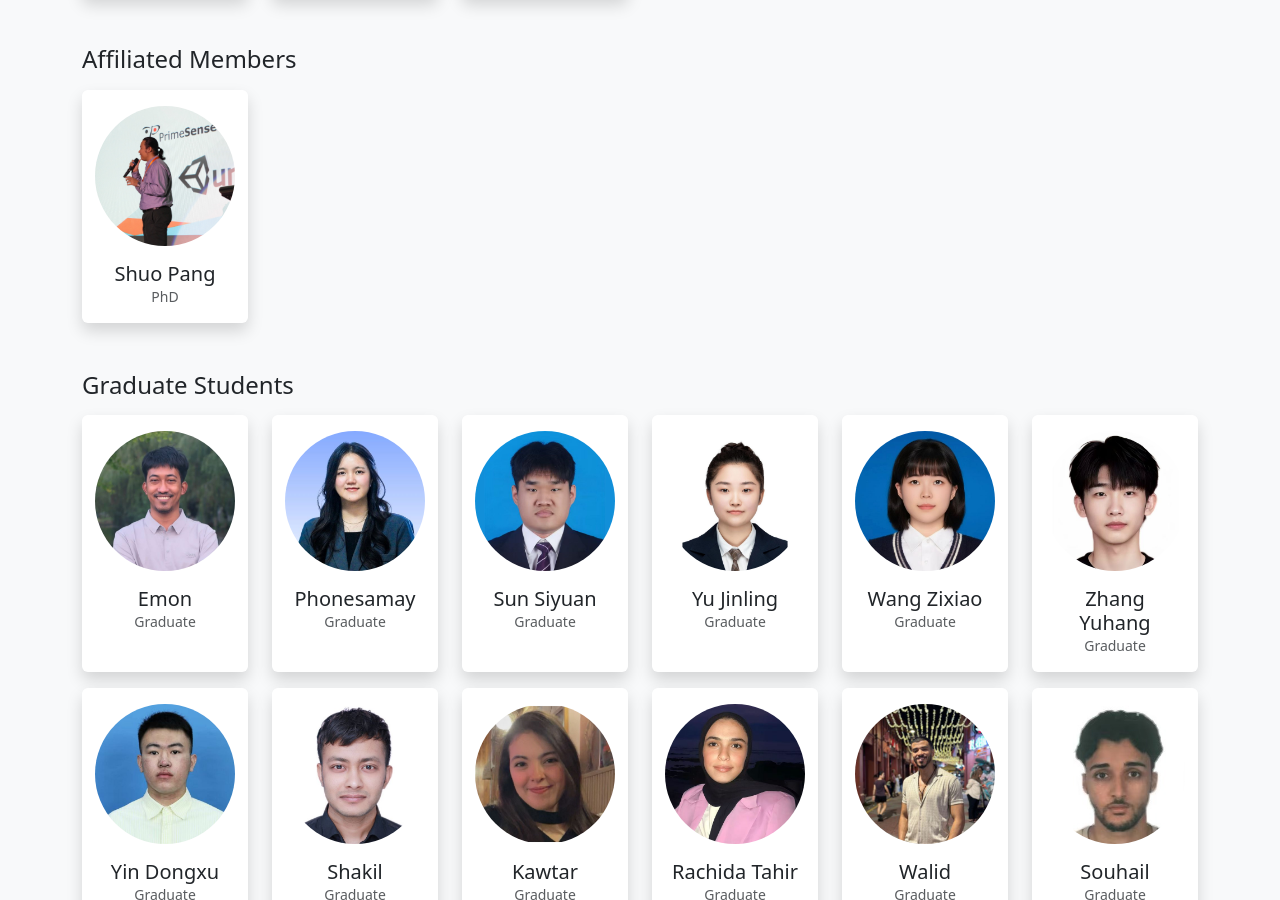
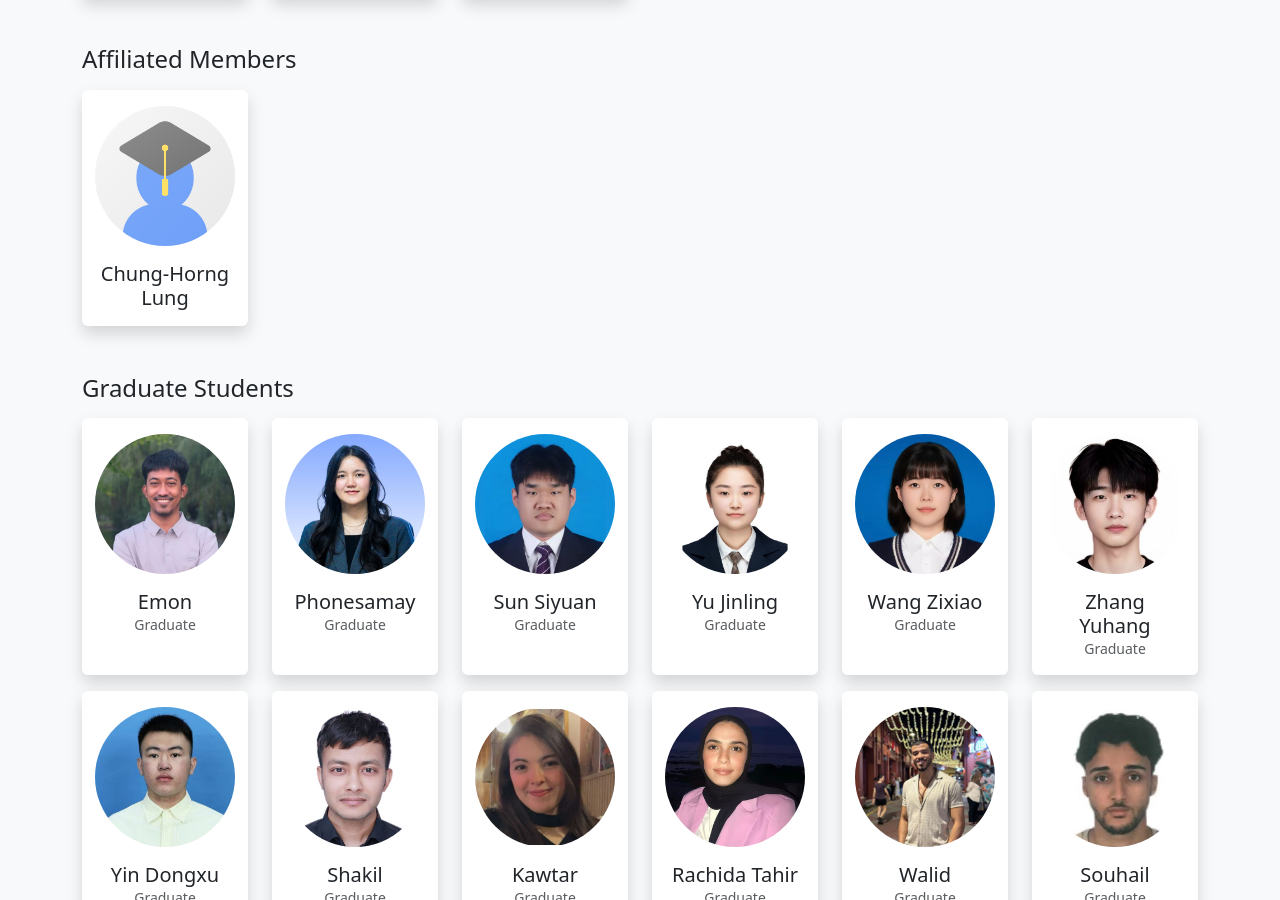
Before and after one commit to cogtwins/cogtwins.github.io, a Jekyll site: the page built from index.html, in a window 1280 px wide and 900 px high, scrolled down 2095 px. Built offline with Jekyll 4.4.1, drawn with Linux system fonts in a browser that asks for light colours; the list of posts is cut into pages by our own code.

Commit message:
Affiliated Members更改成员信息

```diff
--- a/_data/affiliated_members.yml
+++ b/_data/affiliated_members.yml
@@ -1,4 +1,4 @@
-- name: "Shuo Pang"
-  profile: "https://aldenpang.github.io/"
-  photo: "/assets/imgs/Shuo_Pang.png"
-  title: "PhD"
+- name: "Chung-Horng Lung"
+  profile: "https://scholar.google.com/citations?user=WZZOdG4AAAAJ&hl=en"
+  photo: "/assets/imgs/chung-horng_lung.png"
+  title: ""
```
Also changed, not shown: assets/imgs/Shuo_Pang.png (deleted), assets/imgs/chung-horng_lung.png (added).
